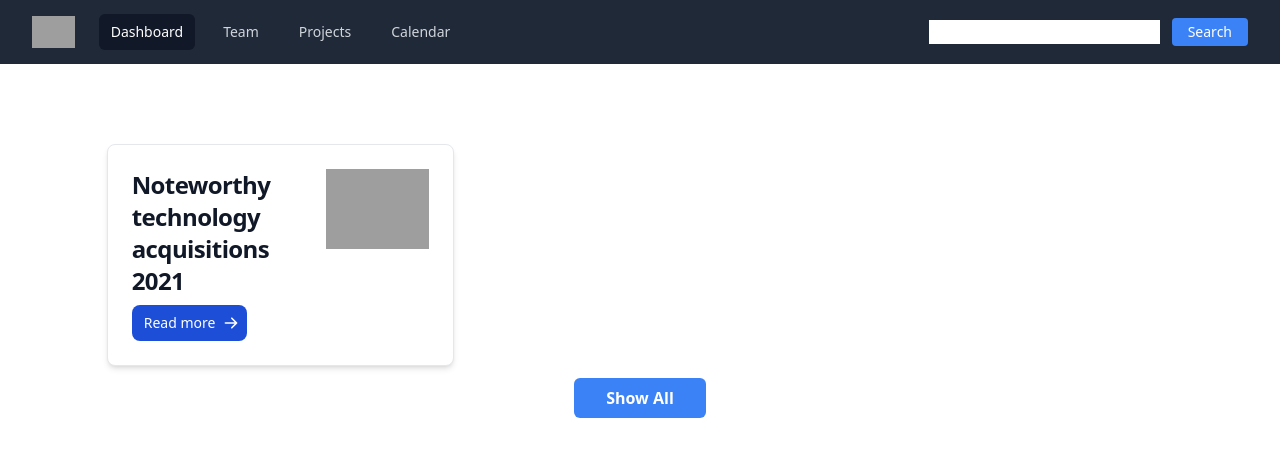
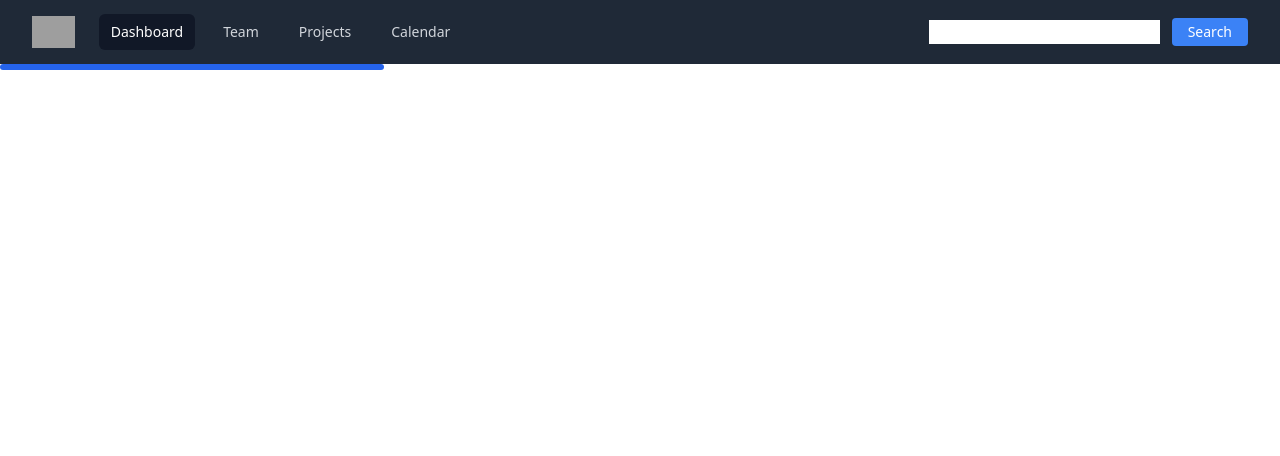
Before and after one commit to codex-zubair/movie-list, a website: page index.html in a window 1280 px wide. Both pictures are taken after a click on the button "Show All". Drawn offline with nearby package versions, Linux system fonts and the light colour scheme; no server answers; grey boxes are pictures that could not be loaded.

Commit message:
added Progress bar

```diff
--- a/index.html
+++ b/index.html
@@ -10,7 +10,7 @@
     <script src="https://cdn.tailwindcss.com"></script>
     <!-- Tailwind Link -->
 
-    <title>Movie List</title>
+    <title>World University List</title>
 </head>
 
 <body>
@@ -19,8 +19,6 @@
 
     <!-- Header Section Start -->
     <header class="text-center">
-
-
 
         <!-- !Nav Section Start -->
         <!-- This example requires Tailwind CSS v2.0+ -->
@@ -140,6 +138,14 @@
         </nav>
         <!-- !Nav Section End -->
 
+
+        <!-- !Progress Bar Start -->
+
+
+            <div id="progress-bar" class="bg-blue-600 h-1.5 rounded-full dark:bg-blue-500" style="width: 5%"></div>
+
+        <!-- !Progress Bar End -->
+
     </header>
     <!-- Header Section END -->
 
@@ -200,6 +206,11 @@
 
 
 
+
+
+
+
+
     </main>
     <!-- !Main Section End -->
 
--- a/js/main.js
+++ b/js/main.js
@@ -1,8 +1,5 @@
-
-
-
-
-
+//! Getting The Country Parent Section
+var parentSection = document.getElementById('country-section');
 
 
 
@@ -18,26 +15,32 @@ const urlCountry = "https://restcountries.com/v3.1/all";
 const universityUrl = "http://universities.hipolabs.com/search?country=bangladesh";
 
 
-callingAllCountryList = () => {
+callingAllCountryList = async () => {
 
 
 
-	fetch(urlCountry)
-		.then(response => response.json())
-		.then(country => countryList(country))
-		.catch(err => console.error(err));
+	try {
+		progressBar('30%')
+		const response = await fetch(urlCountry)
+		progressBar('60%');
+		const country = await response.json();
+		progressBar('80%');
+		countryList(country);
+		progressBar('100%');
+
+
+	}
+	catch (error)
+	{
+		console.log(error);
+	}
 }
 
-
-
-callingAllCountryList();
-
-
-
-
-
-
-
+// ! Display Progress Bar Start
+const progressBar = (progress) => {
+	document.getElementById('progress-bar').style.width = progress;
+}
+// ! Display Progress Bar End
 
 
 
@@ -51,10 +54,13 @@ callingAllCountryList();
 var showAll = 'notShow';
 
 // !Show all button start
-document.getElementById('show-all-btn').addEventListener('click',()=>
-{
+document.getElementById('show-all-btn').addEventListener('click', (event) => {
 	showAll = 'show';
 	console.log('working');
+	parentSection.innerHTML = ``;
+
+	event.target.style.display = 'none';
+
 	callingAllCountryList();
 
 })
@@ -67,15 +73,13 @@ document.getElementById('show-all-btn').addEventListener('click',()=>
 countryList = (countryList) => {
 
 
-	if(showAll != 'show')
-	{
-		var countrySlice =  countryList.slice(0,6);
+	if (showAll != 'show') {
+		var countrySlice = countryList.slice(0, 6);
 	}
 
 
-	else
-	{
-		var countrySlice =  countryList;
+	else {
+		var countrySlice = countryList;
 	}
 
 
@@ -89,16 +93,6 @@ countryList = (countryList) => {
 	countrySlice.forEach(country => {
 
 
-		// TODO
-		//! Clearing Parent Section All Elements...
-		parentSection.textContent = ``;
-
-
-
-
-
-		//! Getting The Country Parent Section
-		var parentSection = document.getElementById('country-section');
 
 
 
@@ -108,7 +102,7 @@ countryList = (countryList) => {
 
 
 		// ! Adding Calls List...
-		div.classList.add('p-6', 'max-w-sm', 'bg-white', 'rounded-lg', 'border', 'border-gray-200', 'shadow-md', 'dark:bg-gray-800', 'dark:border-gray-700', 'flex','space-x-12','items-center');
+		div.classList.add('p-6', 'max-w-sm', 'bg-white', 'rounded-lg', 'border', 'border-gray-200', 'shadow-md', 'dark:bg-gray-800', 'dark:border-gray-700', 'flex', 'space-x-12', 'items-center');
 
 
 
@@ -138,8 +132,8 @@ countryList = (countryList) => {
 
 
 
-			// appending Child div into Parent Section...
-			parentSection.appendChild(div);
+		// appending Child div into Parent Section...
+		parentSection.appendChild(div);
 
 
 
@@ -154,3 +148,4 @@ countryList = (countryList) => {
 
 
 // !Calling Country List
+callingAllCountryList();
```
Lines whose indentation alone changed are shown as unchanged.
